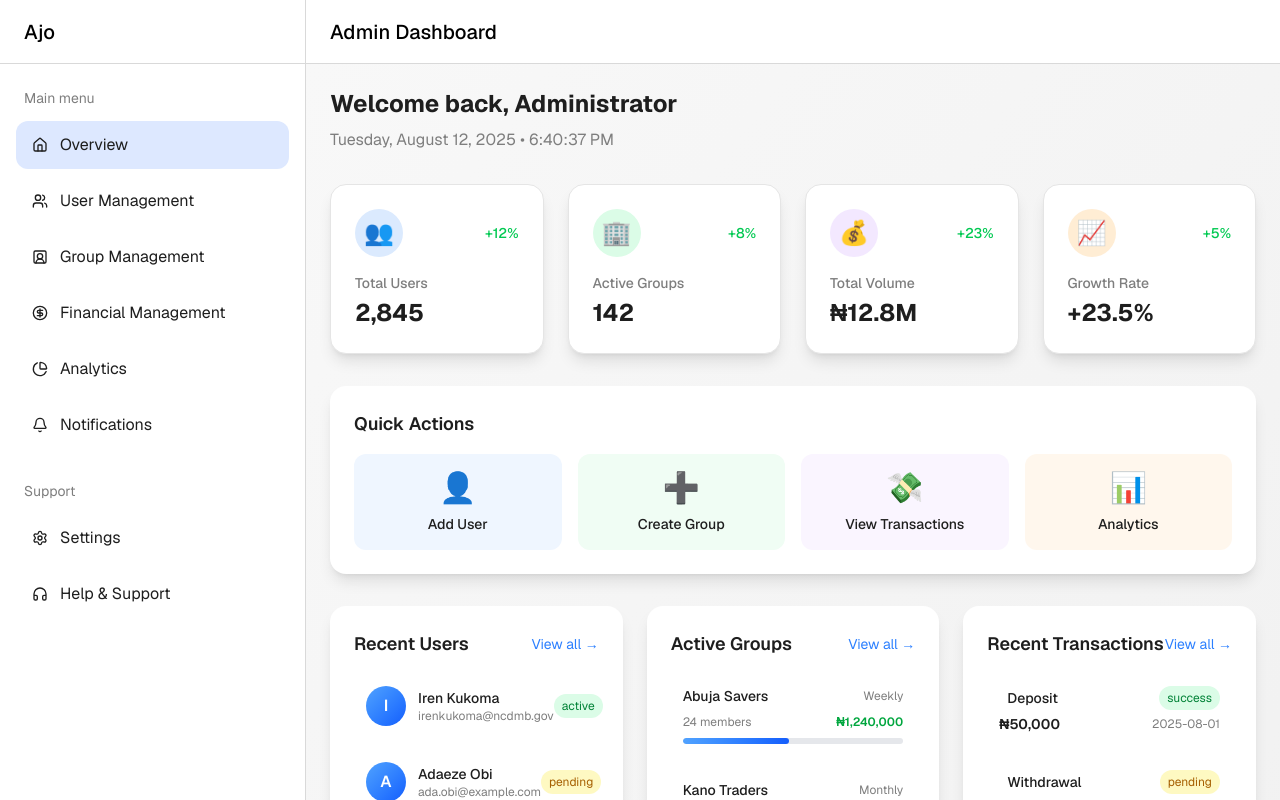
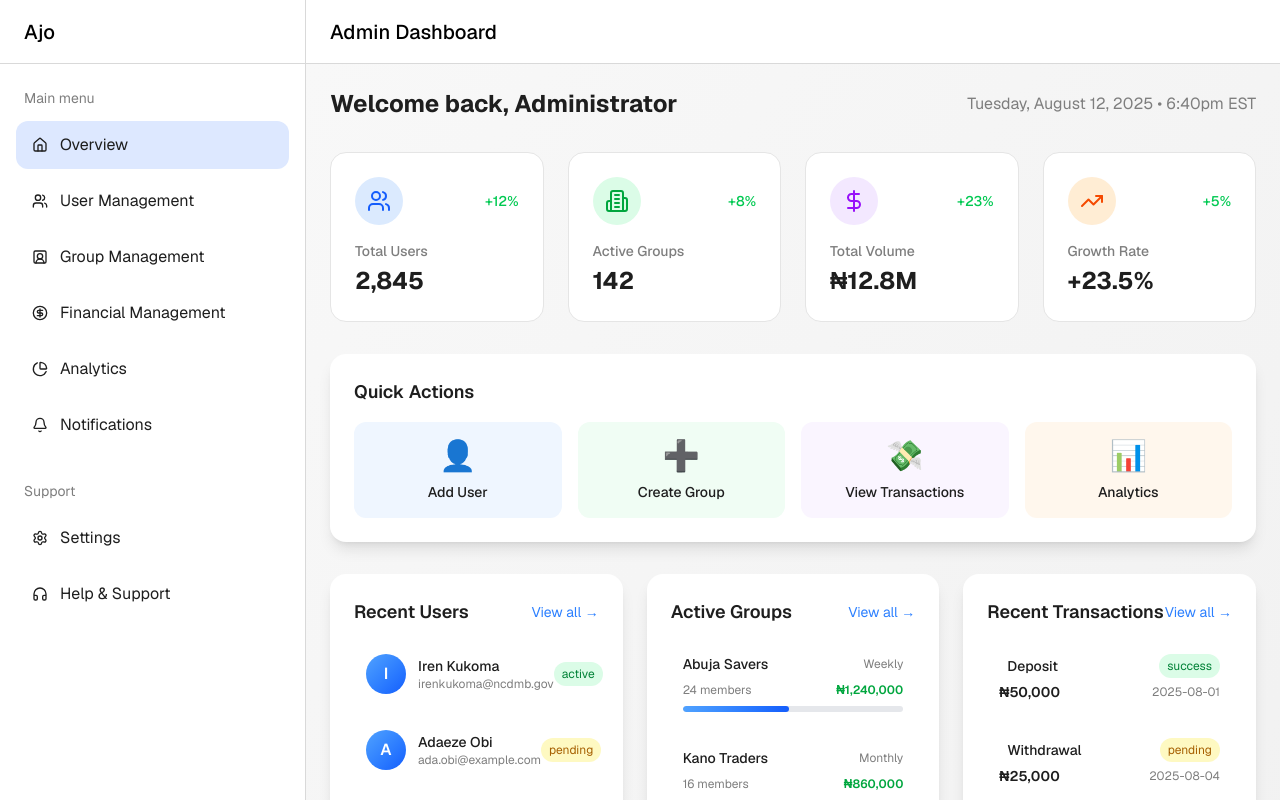
Before and after one commit to code-savan/ajo-sdk53, a Next.js app in the folder admin/: page / in a window 1280 px wide. Shown: the top 800 px of the page. Built offline with nearby package versions, Linux system fonts and the light colour scheme.

Commit message:
update 6

```diff
--- a/admin/app/groups/page.jsx
+++ b/admin/app/groups/page.jsx
@@ -1,10 +1,16 @@
+"use client";
+
 import { PageHeader, Table } from "../../components/ui";
 import { groups } from "../../data/adminContent";
 import Link from "next/link";
 
+function NameCell({ row }) {
+  return <Link className="underline" href={`/groups/${row.id}`}>{row.name}</Link>;
+}
+
 export default function GroupsPage() {
   const columns = [
-    { key: 'name', title: 'Group' , render: (row) => <Link className="underline" href={`/groups/${row.id}`}>{row.name}</Link>},
+    { key: 'name', title: 'Group', render: (row) => <NameCell row={row} /> },
     { key: 'members', title: 'Members' },
     { key: 'cycle', title: 'Cycle' },
     { key: 'balance', title: 'Balance' },
--- a/admin/app/page.jsx
+++ b/admin/app/page.jsx
@@ -3,6 +3,20 @@ import { useState, useEffect } from "react";
 import { PageHeader } from "../components/ui";
 import { demoStats, users, groups, transactions } from "../data/adminContent";
 import Link from "next/link";
+import {
+  Users,
+  Building2,
+  DollarSign,
+  TrendingUp,
+  UserPlus,
+  UsersRound,
+  Receipt,
+  BarChart3,
+  ArrowUpRight,
+  ArrowDownRight,
+  Activity,
+  Eye
+} from "lucide-react";
 
 export default function Home() {
   const [currentTime, setCurrentTime] = useState(new Date());
@@ -12,13 +26,32 @@ export default function Home() {
     return () => clearInterval(timer);
   }, []);
 
+  const formatTime = (date) => {
+    const hours = date.getHours();
+    const minutes = date.getMinutes();
+    const ampm = hours >= 12 ? 'pm' : 'am';
+    const formattedHours = hours % 12 || 12;
+    const formattedMinutes = minutes < 10 ? `0${minutes}` : minutes;
+    return `${formattedHours}:${formattedMinutes}${ampm}`;
+  };
+
+  const getIcon = (index) => {
+    const icons = [
+      <Users className="w-6 h-6" />,
+      <Building2 className="w-6 h-6" />,
+      <DollarSign className="w-6 h-6" />,
+      <TrendingUp className="w-6 h-6" />
+    ];
+    return icons[index];
+  };
+
   return (
-    <div className="flex-1 flex flex-col overflow-hidden">
+    <div className="flex-1 flex flex-col h-screen">
       <PageHeader title="Admin Dashboard" />
       <main className="flex-1 bg-gradient-to-br from-[#F8F8F8] to-[#F0F0F0] p-4 sm:p-6 overflow-y-auto">
         {/* Welcome Section */}
-        <div className="mb-8">
-          <h2 className="text-2xl font-bold text-[#1E1E1E] mb-2">
+        <div className="mb-8 flex items-center justify-between">
+          <h2 className="text-2xl font-bold text-[#1E1E1E]">
             Welcome back, Administrator
           </h2>
           <p className="text-[#7E7E7E]">
@@ -27,7 +60,7 @@ export default function Home() {
               year: 'numeric',
               month: 'long',
               day: 'numeric'
-            })} • {currentTime.toLocaleTimeString()}
+            })} • {formatTime(currentTime)} EST
           </p>
         </div>
 
@@ -36,20 +69,18 @@ export default function Home() {
           {demoStats.overview.map((stat, index) => (
             <div
               key={stat.title}
-              className="bg-white rounded-2xl p-6 shadow-lg hover:shadow-xl transition-all duration-300 border border-[#E5E5E5] relative overflow-hidden group"
+              className="bg-white rounded-2xl p-6 border border-[#E5E5E5] relative overflow-hidden group"
             >
               <div className="absolute inset-0 bg-gradient-to-br from-blue-500/5 to-purple-500/5 opacity-0 group-hover:opacity-100 transition-opacity duration-300" />
               <div className="relative z-10">
                 <div className="flex items-center justify-between mb-4">
                   <div className={`w-12 h-12 rounded-full flex items-center justify-center ${
-                    index === 0 ? 'bg-blue-100' :
-                    index === 1 ? 'bg-green-100' :
-                    index === 2 ? 'bg-purple-100' :
-                    'bg-orange-100'
+                    index === 0 ? 'bg-blue-100 text-blue-600' :
+                    index === 1 ? 'bg-green-100 text-green-600' :
+                    index === 2 ? 'bg-purple-100 text-purple-600' :
+                    'bg-orange-100 text-orange-600'
                   }`}>
-                    <span className="text-2xl">
-                      {index === 0 ? '👥' : index === 1 ? '🏢' : index === 2 ? '💰' : '📈'}
-                    </span>
+                    {getIcon(index)}
                   </div>
                   <span className={`text-sm font-medium ${
                     stat.change.startsWith('+') ? 'text-green-500' : 'text-red-500'
```
